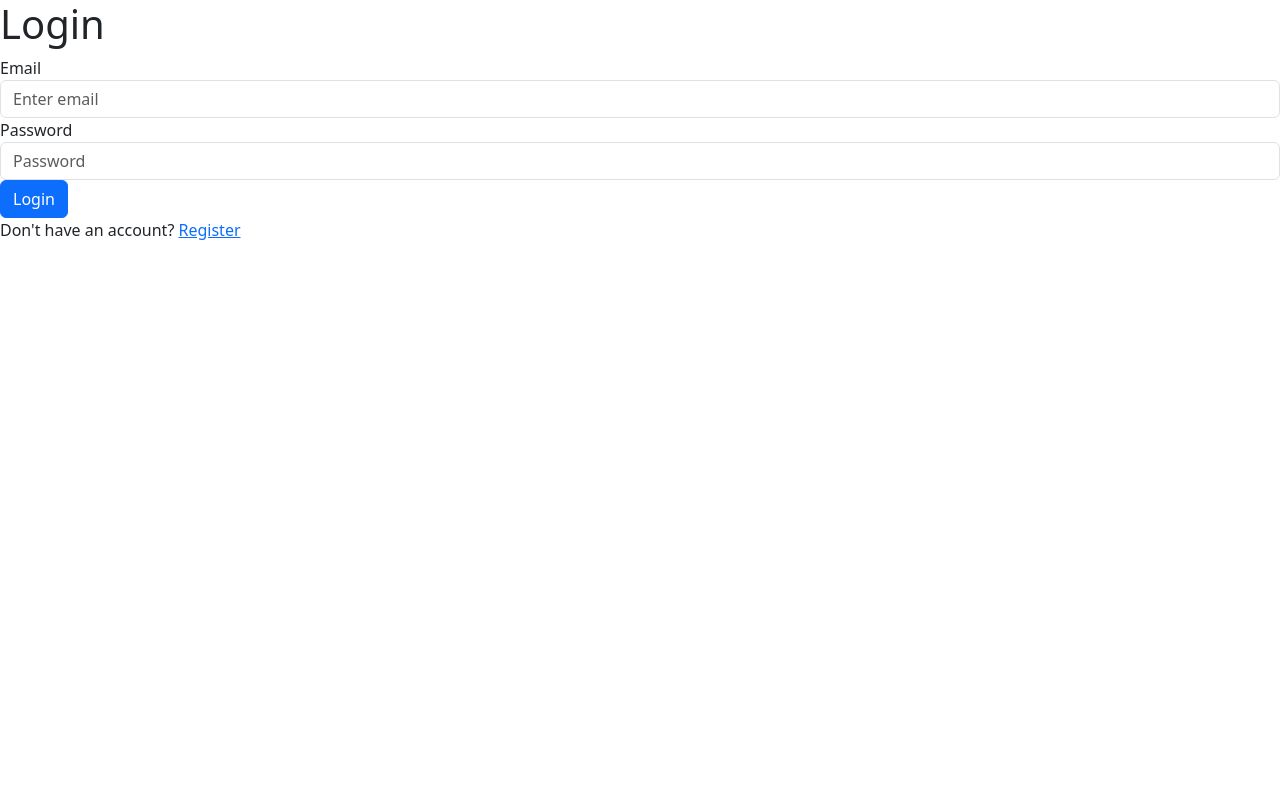
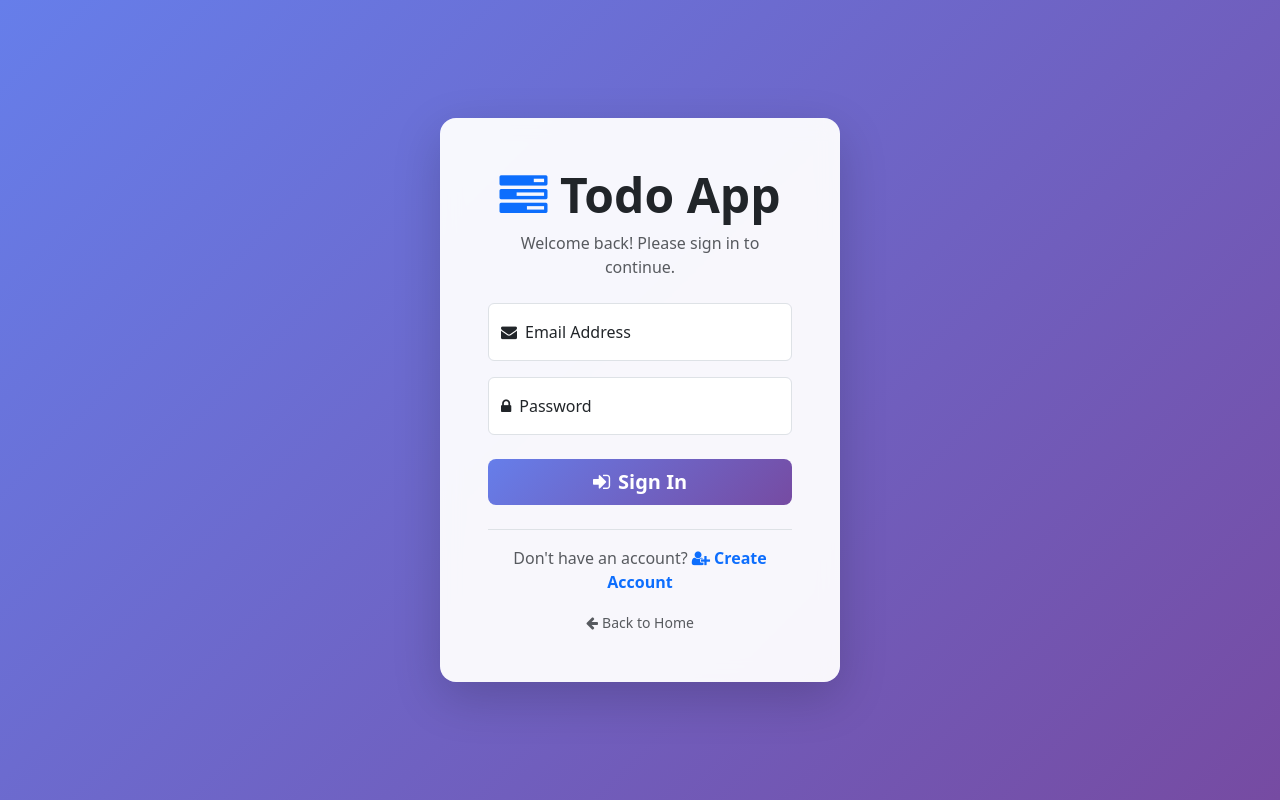
Before and after one commit to DipakKandel/Todo, a Django app: page /user/login/ in a window 1280 px wide. Run offline with Django 5.2, Linux system fonts and the light colour scheme.

Commit message:
Enhance login page design and user experience
Updated the login.html template to improve aesthetics and usability. Added a gradient background, refined the login card design, and implemented a more user-friendly form layout with floating labels. Enhanced button styles and included links for account creation and navigation back to the home page.

```diff
--- a/templates/login.html
+++ b/templates/login.html
@@ -3,7 +3,7 @@
   <head>
     <meta charset="UTF-8" />
     <meta name="viewport" content="width=device-width, initial-scale=1.0" />
-    <title>Login</title>
+    <title>Login - Todo App</title>
     <!-- Bootstrap -->
     <link href="https://cdn.jsdelivr.net/npm/bootstrap@5.3.7/dist/css/bootstrap.min.css" rel="stylesheet" integrity="sha384-LN+7fdVzj6u52u30Kp6M/trliBMCMKTyK833zpbD+pXdCLuTusPj697FH4R/5mcr" crossorigin="anonymous" />
 
@@ -14,21 +14,73 @@
 
     <!-- Bootstrap Icons -->
     <link rel="stylesheet" href="https://cdn.jsdelivr.net/npm/bootstrap-icons@1.11.0/font/bootstrap-icons.css" />
+
+    <style>
+      body {
+        background: linear-gradient(135deg, #667eea 0%, #764ba2 100%);
+        min-height: 100vh;
+      }
+
+      .login-card {
+        background: rgba(255, 255, 255, 0.95);
+        backdrop-filter: blur(10px);
+        border: 1px solid rgba(255, 255, 255, 0.2);
+      }
+
+      .btn-login {
+        background: linear-gradient(135deg, #667eea 0%, #764ba2 100%);
+        border: none;
+        transition: all 0.3s ease;
+      }
+
+      .btn-login:hover {
+        transform: translateY(-2px);
+        box-shadow: 0 5px 15px rgba(102, 126, 234, 0.4);
+        color: white;
+      }
+    </style>
   </head>
   <body>
-    <h1>Login</h1>
-    <form method="post" action="{% url 'login_user' %}">
-      {% csrf_token %}
-      <div class="form-group">
-        <label for="email">Email</label>
-        <input type="email" name="email" class="form-control" id="email" placeholder="Enter email" />
+    <div class="container-fluid d-flex align-items-center justify-content-center min-vh-100 p-3">
+      <div class="login-card card shadow-lg border-0 rounded-4" style="max-width: 400px; width: 100%">
+        <div class="card-body p-4 p-md-5">
+          <!-- Header -->
+          <div class="text-center mb-4">
+            <h1 class="display-5 fw-bold text-dark mb-2"><i class="fa fa-tasks text-primary"></i> Todo App</h1>
+            <p class="text-muted fs-6">Welcome back! Please sign in to continue.</p>
+          </div>
+
+          <!-- Login Form -->
+          <form method="post" action="{% url 'login_user' %}">
+            {% csrf_token %}
+
+            <div class="form-floating mb-3">
+              <input type="email" name="email" class="form-control" id="email" placeholder="Enter your email" required />
+              <label for="email"> <i class="fa fa-envelope me-2"></i>Email Address </label>
+            </div>
+
+            <div class="form-floating mb-4">
+              <input type="password" name="password" class="form-control" id="password" placeholder="Enter your password" required />
+              <label for="password"> <i class="fa fa-lock me-2"></i>Password </label>
+            </div>
+
+            <button type="submit" class="btn btn-login btn-lg w-100 text-white fw-semibold"><i class="fa fa-sign-in me-2"></i>Sign In</button>
+          </form>
+
+          <!-- Register Link -->
+          <div class="text-center mt-4 pt-3 border-top">
+            <p class="mb-0 text-muted">
+              Don't have an account?
+              <a href="{% url 'register' %}" class="text-decoration-none fw-semibold"> <i class="fa fa-user-plus me-1"></i>Create Account </a>
+            </p>
+          </div>
+
+          <!-- Back to Home -->
+          <div class="text-center mt-3">
+            <a href="{% url 'home' %}" class="text-muted text-decoration-none small"> <i class="fa fa-arrow-left me-1"></i>Back to Home </a>
+          </div>
+        </div>
       </div>
-      <div class="form-group">
-        <label for="password">Password</label>
-        <input type="password" name="password" class="form-control" id="password" placeholder="Password" />
-      </div>
-      <button type="submit" class="btn btn-primary">Login</button>
-      <p>Don't have an account? <a href="{% url 'register' %}">Register</a></p>
-    </form>
+    </div>
   </body>
 </html>
```
